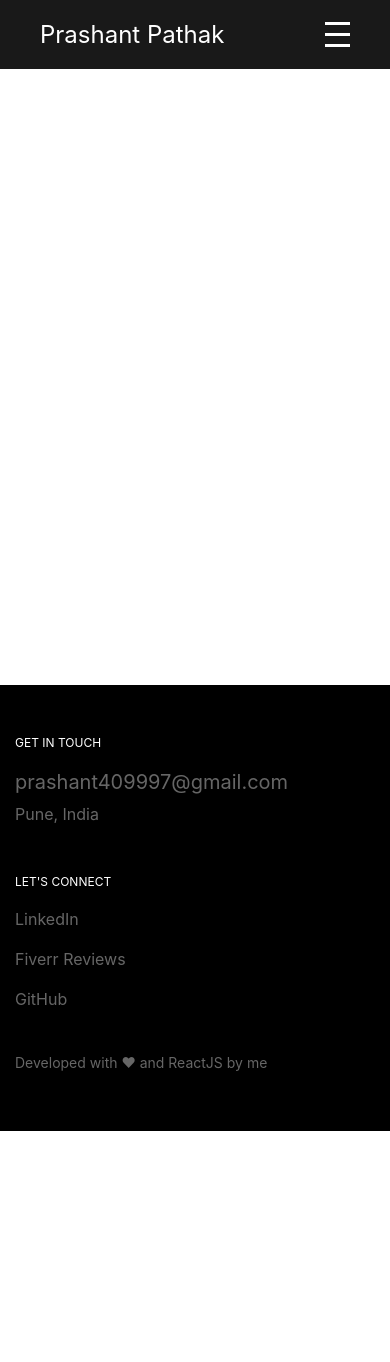
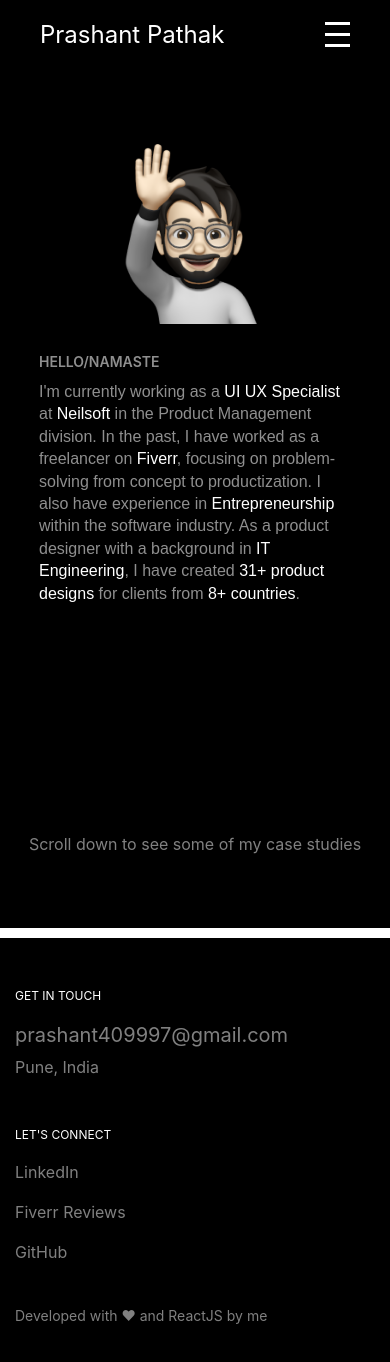
Before and after one commit to prashantpathak7/prashantpathak-dev, a React (Create React App) app: page / in a window 390 px wide. Shown: the top 1362 px of the page. Before the commit the page ends 1131 px from the top, so only its background shows below. Built offline with nearby package versions, Linux system fonts and the light colour scheme.

Commit message:
home page mobile fix

```diff
--- a/src/components/Footer.css
+++ b/src/components/Footer.css
@@ -55,7 +55,7 @@
   font-size: 24px;
   font-weight: 400;
   padding-top: 25px;
-  color: rgba(255, 255, 255, 0.4);
+  color: rgba(255, 255, 255, 0.5);
 
 
 }
@@ -64,18 +64,18 @@
   font-size: 18px;
   font-weight: 400;
   padding-top: 15px;
-  color: rgba(255, 255, 255, 0.4);
+  color: rgba(255, 255, 255, 0.5);
 }
 
 .SocialAccountLinks{
   font-size: 18px;
   font-weight: 400;
   padding-top: 25px;
-  color: rgba(255, 255, 255, 0.4);
+  color: rgba(255, 255, 255, 0.5);
 }
 
 .link {
-  color: rgba(255, 255, 255, 0.4);/* Set the initial text color to black */
+  color: rgba(255, 255, 255, 0.5);/* Set the initial text color to black */
   text-decoration: none; /* Remove the underline */
 
   &:hover {
@@ -103,7 +103,7 @@
 .DevelopedBy{
   font-size: 16px;
   font-weight: 400;
-  color: rgba(255, 255, 255, 0.4);
+  color: rgba(255, 255, 255, 0.5);
 }
 
 /* Media Queries for Responsive Design */
@@ -218,14 +218,14 @@
     font-size: 20px;
     font-weight: 400;
     padding-top: 20px;
-    color: rgba(255, 255, 255, 0.4);
+    color: rgba(255, 255, 255, 0.5);
   }
 
   .address{
     font-size: 16px;
     font-weight: 400;
     padding-top: 10px;
-    color: rgba(255, 255, 255, 0.4);
+    color: rgba(255, 255, 255, 0.5);
   }
 
   .SocialAccountLinks{
--- a/src/components/Home.css
+++ b/src/components/Home.css
@@ -1,3 +1,12 @@
+/* main parent div  */
+.parentDiv {
+  display: flex;
+  flex-direction: column;   /* Arrange sections vertically */
+}
+
+
+/* OLD */
+
 .TestA{
   /* background-color: red; */
   justify-content: left;               /* Horizontal centering */
@@ -115,25 +124,31 @@
   width: 100%;
 }
 
-/* main parent div  */
-.parentDiv {
-  display: flex;
-  /* justify-content: center;
-  align-items: center; */
-  flex-direction: column;   /* Arrange sections vertically */
-}
-
 /* Section 1 Intro  */
 .section1-intro{
   background-color: rgb(0, 0, 0);
   width: 100%;
-  height: 100vh;
+  height: 92vh;
   display: flex;
   align-items: center;
   justify-content: center;
   flex-direction: row;
   /* padding: 20px; */
 }
+
+.section2-intro{
+  background-color: rgb(0, 0, 0);
+  width: 100%;
+  height: 8vh;
+  display: flex;
+  align-items: center;
+  justify-content: center;
+  flex-direction: row;
+  color: rgba(255, 255, 255, 0.504);
+
+  /* padding: 20px; */
+}
+
 
 
 /* image Memoji showinh Hi  */
@@ -151,6 +166,7 @@
 
 .text-intro{
 width: 50%;
+
 }
 
 .text-title-namaste{
@@ -176,6 +192,15 @@ width: 50%;
   color: rgb(255, 255, 255);
 }
 
+.scrollDownText {
+  color: #ffffff;
+  justify-content: flex-end;
+  align-items: end;
+  width: 100%;
+  background-color: red;
+  font-size: 16px;
+}
+
 /* Media queries for responsiveness */
 
 /* For tablets (max width 768px) */
@@ -184,7 +209,22 @@ width: 50%;
 
 .section1-intro{
   flex-direction: column;
+  height: 90vh;
+  display: flex;
   /* padding: 10px; */
+}
+
+.section2-intro{
+  background-color: rgb(0, 0, 0);
+  width: 100%;
+  height: 20vh;
+  display: flex;
+  align-items: center;
+  justify-content: center;
+  flex-direction: row;
+  color: rgba(255, 255, 255, 0.504);
+
+  /* padding: 20px; */
 }
 
 .text-intro{
@@ -216,9 +256,6 @@ width: 50%;
   margin-bottom: 20px;
 }
 
-.section1-intro {
-  padding: 5px;
-}
 }
 
 .fiverr-review-container{
--- a/src/components/Home.js
+++ b/src/components/Home.js
@@ -21,15 +21,13 @@ function Home() {
     navigate('/CS3');
   };
 
-
-
   return (
     // main div of the website
     <div className='parentDiv'>
         {/* Section one content Hi image and intro text  */}
-        {/* <div className='section1-intro'> */}
+        <div className='section1-intro'>
                     {/* image showing memoji of hello guesture  */}
-                    {/* <img src={`${process.env.PUBLIC_URL}/memoji4.png`} alt="Description of Image" className='image-Hi' />
+                    <img src={`${process.env.PUBLIC_URL}/memoji4.png`} alt="Description of Image" className='image-Hi' />
                     <div className='text-intro'>
                           <h1 className='text-title-namaste'>HELLO/NAMASTE</h1>
                           <h1 className='text-body-description'>
@@ -39,8 +37,11 @@ function Home() {
                            As a product designer with a background in <span class="white-word"> IT Engineering</span>, I have created <span class="white-word"> 31+ product designs </span>
                            for clients from <span class="white-word"> 8+ countries</span>.
                           </h1>
-                     </div>     */}
-        {/* </div> */}
+                     </div>
+        </div>
+        <div className='section2-intro'>
+          <p>Scroll down to see some of my case studies</p>
+        </div>
 
         {/* <div className='TestA'>
         SOME OF MY WORK
```
